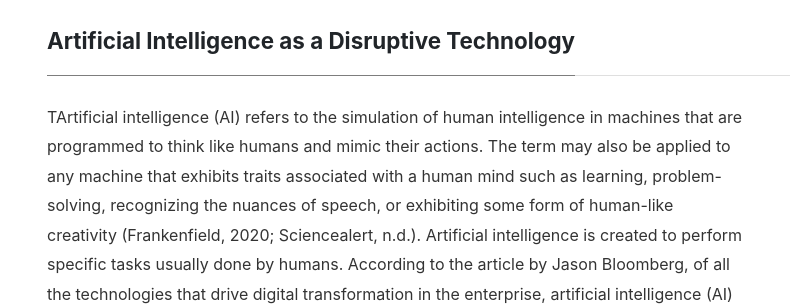
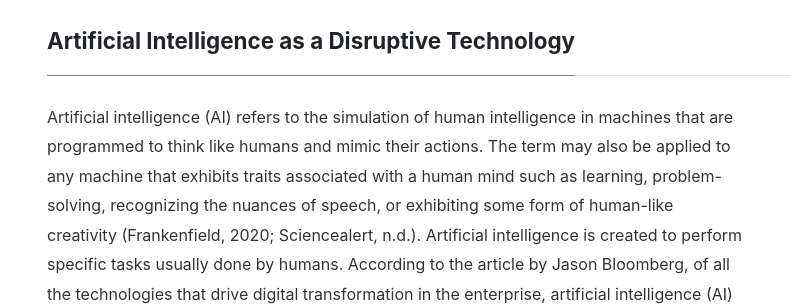
Before and after one commit to mclag/mms142-groupg-2020, a Jekyll site: the page built from _pages/about.md, in a window 1280 px wide and 900 px high. Shown: the part 187-493 px from the top of the window, without its empty margins (38-828 px from the left). Built offline with Jekyll 4.4.1, drawn with Linux system fonts in a browser that asks for light colours; nearby versions of some CDN libraries; comment, search, counter and statistics services are not loaded; some of the changed text lies outside the part shown.

Commit message:
Update about.md

```diff
--- a/_pages/about.md
+++ b/_pages/about.md
@@ -8,7 +8,7 @@ comments: true
 <div class="row justify-content-between">
 <div class="col-md-8 pr-5">
 
-<p>TArtificial intelligence (AI) refers to the simulation of human intelligence in machines that are programmed to think like humans and mimic their actions. The term may also be applied to any machine that exhibits traits associated with a human mind such as learning, problem-solving, recognizing the nuances of speech, or exhibiting some form of human-like creativity (Frankenfield, 2020; Sciencealert, n.d.). Artificial intelligence is created to perform specific tasks usually done by humans.  According to the article by Jason Bloomberg, of all the technologies that drive digital transformation in the enterprise, artificial intelligence (AI) is said to be the most disruptive of them all (Bloomberg, 2018).  AI can be used to improve quality, speed, functionality, and even drive top-line revenue growth (Sallomi, n.d.). With AI, it increases automation across all industries that it disrupts people’s day-to-day jobs (Bloomberg, 2018).
+<p>Artificial intelligence (AI) refers to the simulation of human intelligence in machines that are programmed to think like humans and mimic their actions. The term may also be applied to any machine that exhibits traits associated with a human mind such as learning, problem-solving, recognizing the nuances of speech, or exhibiting some form of human-like creativity (Frankenfield, 2020; Sciencealert, n.d.). Artificial intelligence is created to perform specific tasks usually done by humans.  According to the article by Jason Bloomberg, of all the technologies that drive digital transformation in the enterprise, artificial intelligence (AI) is said to be the most disruptive of them all (Bloomberg, 2018).  AI can be used to improve quality, speed, functionality, and even drive top-line revenue growth (Sallomi, n.d.). With AI, it increases automation across all industries that it disrupts people’s day-to-day jobs (Bloomberg, 2018).
 </p>
 
 <p class="mb-5"><img class="shadow-lg" src="{{site.baseurl}}/assets/images/mediumish-jekyll-template.png" alt="jekyll template mediumish" /></p>
```
